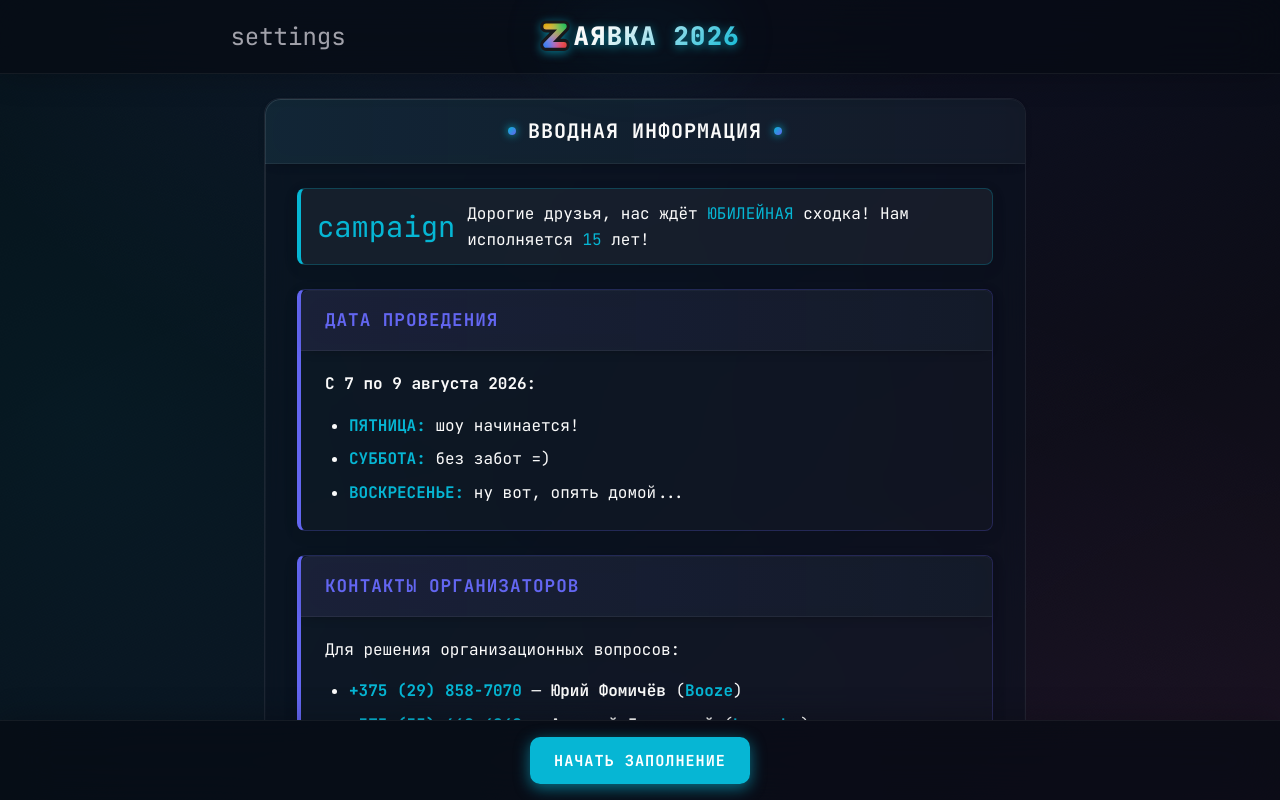
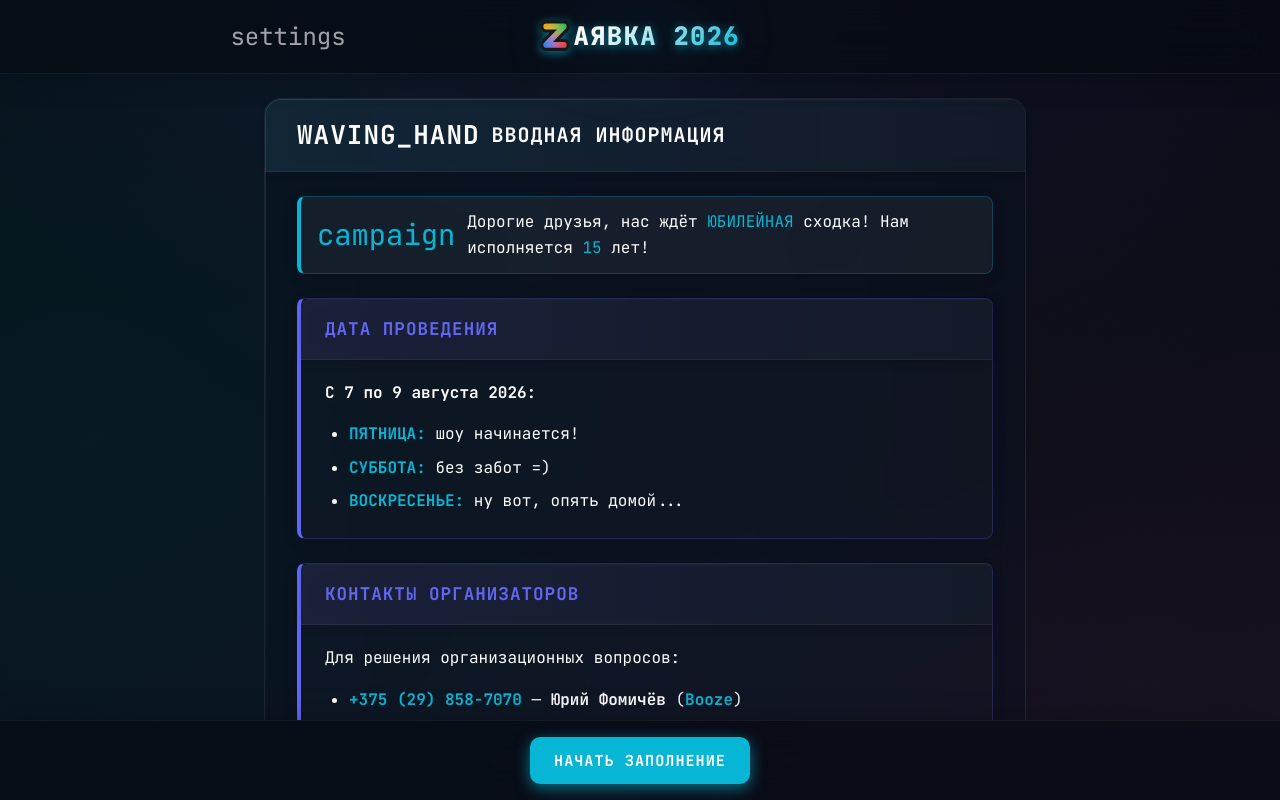
Before and after one commit to Toki-Stamp/applications-2026, a Svelte app: page / in a window 1280 px wide. Built offline with nearby package versions, Linux system fonts and the light colour scheme.

Commit message:
style: redesign block titles, add icons, align left, and remove numbering

```diff
--- a/src/components/layout/Block.svelte
+++ b/src/components/layout/Block.svelte
@@ -1,10 +1,15 @@
 <script>
-  let { title = "", children } = $props();
+  let { title = "", icon = "", align = "left", children } = $props();
 </script>
 
 <div class="block-card glass-panel">
   {#if title}
-    <h2 class="block-title glass-header glass-header-primary">{title}</h2>
+    <h2 class="block-title glass-header glass-header-primary align-{align}">
+      {#if icon}
+        <md-icon class="title-icon">{icon}</md-icon>
+      {/if}
+      {title}
+    </h2>
   {/if}
   {@render children?.()}
 </div>
@@ -38,8 +43,6 @@
     color: var(--text-primary);
     display: flex;
     align-items: center;
-    justify-content: center;
-    text-align: center;
     line-height: 1.4;
     gap: 0.75rem;
     text-transform: uppercase;
@@ -51,16 +54,19 @@
     z-index: 30;
   }
 
-  /* Add a tiny accent dot to titles */
-  .block-title::before,
-  .block-title::after {
-    content: "";
-    display: block;
-    width: 8px;
-    height: 8px;
-    border-radius: 50%;
-    background: linear-gradient(135deg, var(--primary), var(--accent));
-    box-shadow: 0 0 8px var(--primary);
+  .block-title.align-left {
+    justify-content: flex-start;
+    text-align: left;
+  }
+
+  .block-title.align-center {
+    justify-content: center;
+    text-align: center;
+  }
+
+  .title-icon {
+    font-size: 1.3em; /* Slightly larger than text */
+    color: inherit;
   }
 
   @media (max-width: 600px) {
--- a/src/components/ui/Modal.svelte
+++ b/src/components/ui/Modal.svelte
@@ -38,7 +38,7 @@
     aria-modal="true"
     tabindex="-1"
   >
-    <Block {title}>
+    <Block {title} align="center">
       <div class="modal-content">
         {#if children}
           {@render children()}
--- a/src/locales/ru.js
+++ b/src/locales/ru.js
@@ -166,7 +166,7 @@ export const dict = {
     },
     personalData: {
       title: "Персональные данные",
-      applicantTitleGroup: "2.1. Заявитель",
+      applicantTitleGroup: "Заявитель",
       nicknameLabel: "Никнейм",
       nicknamePlaceholder: "cyber_ninja",
       firstNameLabel: "Имя",
@@ -174,7 +174,7 @@ export const dict = {
       lastNameLabel: "Фамилия",
       lastNamePlaceholder: "Иванов",
       phoneLabel: "Номер телефона",
-      groupTitle: "2.2. Состав группы",
+      groupTitle: "Состав группы",
       guestTitle: (index) => `Гость #${index}`,
     },
     transportation: {
@@ -192,7 +192,7 @@ export const dict = {
         },
         { text: "индивидуальные заявки", highlight: true, upper: true },
       ],
-      toTitle: (step) => `${step}.1. Дорога туда`,
+      toTitle: `Дорога туда`,
       toMethodLabel: "Способ прибытия",
       toMethodPlaceholder: "Выберите способ...",
       freeSeatsLabel: "Свободных мест для попутчиков",
@@ -202,13 +202,13 @@ export const dict = {
       toTimeLabel: "Ориентировочное время отправления",
       toCityLabel: "Город отправления",
       toCityPlaceholder: "Введите город...",
-      fromTitle: (step) => `${step}.2. Дорога обратно`,
+      fromTitle: `Дорога обратно`,
       fromMethodLabel: "Способ отъезда",
       fromMethodPlaceholder: "Выберите способ...",
       fromDayLabel: "День отъезда с базы",
       fromDayPlaceholder: "Выберите день...",
       fromTimeLabel: "Ориентировочное время отъезда",
-      commentTitle: (step) => `${step}.3. Дополнительно по транспорту`,
+      commentTitle: `Дополнительно по транспорту`,
       commentLabel: "Комментарий к дороге",
       commentPlaceholder: "Напишите здесь всё, что считаете важным...",
       driverHint: `"есть багажник для общих вещей", "готов забрать груз до 1 тонны" или "еду на мотоцикле без мест"`,
@@ -216,9 +216,9 @@ export const dict = {
     },
     provisions: {
       title: "Обеспечение",
-      foodTitle: (step) => `${step}.1. Продукты питания`,
+      foodTitle: `Продукты питания`,
       foodLabel: "Потребность в питании",
-      alcoholTitle: (step) => `${step}.2. Алкогольные напитки`,
+      alcoholTitle: `Алкогольные напитки`,
       alcoholLabel: "Потребность в алкоголе",
       diffHint: "Укажите потребности для каждого участника группы отдельно",
       forApplicant: (name) => `Для ${name}`,
--- a/src/steps/00_Intro.svelte
+++ b/src/steps/00_Intro.svelte
@@ -8,7 +8,7 @@
   import { CONTACTS } from "../constants.js";
 </script>
 
-<Block title={dict.steps.intro.title}>
+<Block title={dict.steps.intro.title} icon="waving_hand">
   <div class="intro-content">
     <HintBox>
       <RichText content={dict.steps.intro.hint1} />
--- a/src/steps/01_ApplicationType.svelte
+++ b/src/steps/01_ApplicationType.svelte
@@ -37,7 +37,7 @@
   });
 </script>
 
-<Block title={dict.steps.applicationType.title}>
+<Block title={dict.steps.applicationType.title} icon="group">
   <Section isFirst={true}>
     <RadioGroup
       label={dict.steps.applicationType.typeLabel}
--- a/src/steps/02_PersonalData.svelte
+++ b/src/steps/02_PersonalData.svelte
@@ -13,7 +13,7 @@
   let { errors = {} } = $props();
 </script>
 
-<Block title={dict.steps.personalData.title}>
+<Block title={dict.steps.personalData.title} icon="badge">
   <Section
     title={formStore.data.applicationType === APPLICATION_TYPE.GROUP
       ? dict.steps.personalData.applicantTitleGroup
--- a/src/steps/03_Transportation.svelte
+++ b/src/steps/03_Transportation.svelte
@@ -49,7 +49,7 @@
   });
 </script>
 
-<Block title={dict.steps.transportation.title}>
+<Block title={dict.steps.transportation.title} icon="directions_car">
   {#if formStore.data.guests.length > 0 && formStore.data.applicationType === APPLICATION_TYPE.GROUP}
     <div class="transport-hint">
       <HintBox>
@@ -62,7 +62,7 @@
   {/if}
 
   <Section
-    title={dict.steps.transportation.toTitle(stepNumber)}
+    title={dict.steps.transportation.toTitle}
     isFirst={formStore.data.guests.length === 0}
   >
     <SelectInput
@@ -120,7 +120,7 @@
     />
   </Section>
 
-  <Section title={dict.steps.transportation.fromTitle(stepNumber)}>
+  <Section title={dict.steps.transportation.fromTitle}>
     <SelectInput
       label={dict.steps.transportation.fromMethodLabel}
       placeholder={dict.steps.transportation.fromMethodPlaceholder}
@@ -153,7 +153,7 @@
     />
   </Section>
 
-  <Section title={dict.steps.transportation.commentTitle(stepNumber)}>
+  <Section title={dict.steps.transportation.commentTitle}>
     <TextArea
       label={dict.steps.transportation.commentLabel}
       icon="edit_note"
--- a/src/steps/04_Provisions.svelte
+++ b/src/steps/04_Provisions.svelte
@@ -40,9 +40,9 @@
   });
 </script>
 
-<Block title={dict.steps.provisions.title}>
+<Block title={dict.steps.provisions.title} icon="restaurant">
   {#if formStore.data.applicationType === APPLICATION_TYPE.INDIVIDUAL || formStore.data.groupConditions === GROUP_CONDITIONS.UNIFIED}
-    <Section title={dict.steps.provisions.foodTitle(stepNumber)} isFirst={true}>
+    <Section title={dict.steps.provisions.foodTitle} isFirst={true}>
       <div class="provision-item">
         <RadioGroup
           label={dict.steps.provisions.foodLabel}
@@ -67,7 +67,7 @@
       </div>
     </Section>
 
-    <Section title={dict.steps.provisions.alcoholTitle(stepNumber)}>
+    <Section title={dict.steps.provisions.alcoholTitle}>
       <div class="provision-item">
         <RadioGroup
           label={dict.steps.provisions.alcoholLabel}
--- a/src/steps/05_Accommodation.svelte
+++ b/src/steps/05_Accommodation.svelte
@@ -39,7 +39,7 @@
   });
 </script>
 
-<Block title={dict.steps.accommodation.title}>
+<Block title={dict.steps.accommodation.title} icon="hotel">
   {#if formStore.data.applicationType === APPLICATION_TYPE.INDIVIDUAL || formStore.data.groupConditions === GROUP_CONDITIONS.UNIFIED}
     <Section isFirst={true}>
       <RadioGroup
--- a/src/steps/06_FreeMic.svelte
+++ b/src/steps/06_FreeMic.svelte
@@ -8,7 +8,7 @@
   let { errors = {} } = $props();
 </script>
 
-<Block title={dict.steps.freeMic.title}>
+<Block title={dict.steps.freeMic.title} icon="campaign">
   <Section isFirst={true}>
     <TextArea
       label={dict.steps.freeMic.commentLabel}
```
